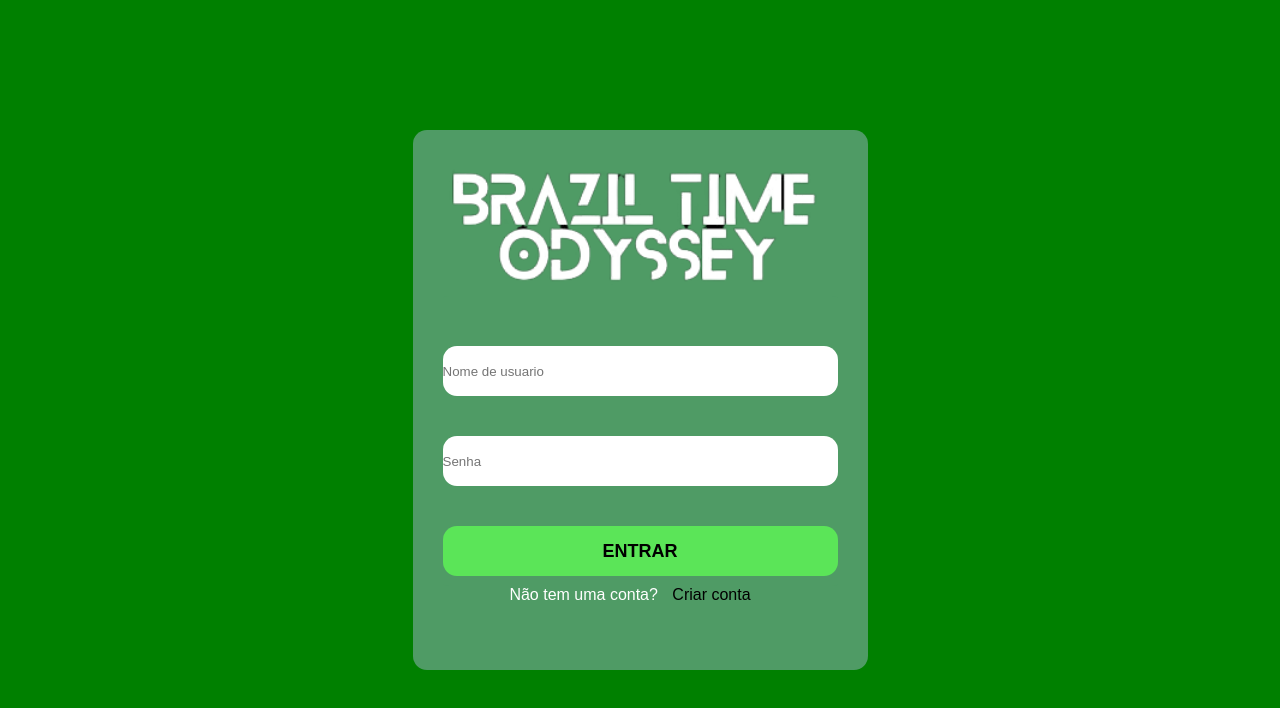
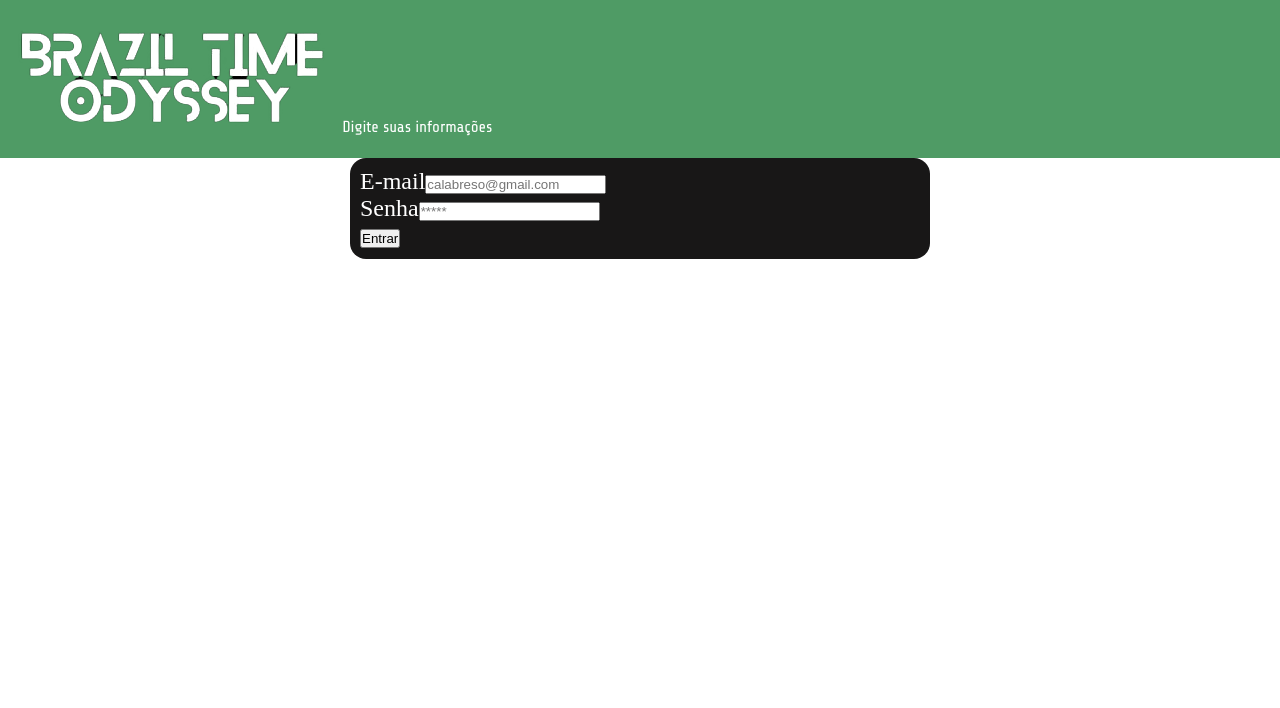
Before and after one commit to Kienner/TCC, a React (Vite) app: page /Login in a window 1280 px wide. Shown: the top 708 px of the page. Built offline with nearby package versions, Linux system fonts and the light colour scheme.

Commit message:
add user login and cad]

```diff
--- a/package.json
+++ b/package.json
@@ -24,7 +24,7 @@
     "eslint-plugin-react": "^7.33.2",
     "eslint-plugin-react-hooks": "^4.6.0",
     "eslint-plugin-react-refresh": "^0.4.5",
-    "sass": "^1.71.1",
-    "vite": "^5.1.4"
+    "sass": "^1.72.0",
+    "vite": "^5.2.2"
   }
 }
--- a/src/App.jsx
+++ b/src/App.jsx
@@ -1,13 +1,10 @@
 import React, { Component } from 'react';
-import {initializeApp} from 'firebase/app'
+
 import { BrowserRouter, Routes, Route } from 'react-router-dom';
 import Home from './components/Home/Home';
 import CadastrarAtt from './components/CadastrarAtt/CadastrarAtt';
 import Login from './components/Login/Login';
-import CadastrarUser from './components/CadastrarUser/CadastrarUser';
-
-
-
+import Register from './components/Register/Register';
 
 
 
@@ -20,8 +17,7 @@ export class App extends Component {
           <Route path="/" element={<Home/>} />
           <Route path="/Atualizacoes" element={<CadastrarAtt/>} />
           <Route path="/Login" element={<Login/>} />
-          <Route path="/Cadastro" element={<CadastrarUser/> }/>
-
+          <Route path="/register" element={<Register/>} />
 
         </Routes>
       </BrowserRouter>
--- a/src/components/CadastrarUser/CadastrarUser.jsx
+++ /dev/null
@@ -1,72 +0,0 @@
-import { initializeApp } from 'firebase/app';
-import React, { useEffect, useState } from 'react';
-import { collection, getDocs, getFirestore, addDoc } from 'firebase/firestore';
-
-
-
-
-const firebaseConfig = {
-  apiKey: "AIzaSyC-fQvh9ym1QbeW7roDwKTpzjB7OxuWqXs",
-  authDomain: "testedelogin-ea50d.firebaseapp.com",
-  databaseURL: "https://testedelogin-ea50d-default-rtdb.firebaseio.com",
-  projectId: "testedelogin-ea50d",
-  storageBucket: "testedelogin-ea50d.appspot.com",
-  messagingSenderId: "665839759271",
-  appId: "1:665839759271:web:d2dd8936bed805fc551082",
-  measurementId: "G-WY2SLC17HB"
-};
-
-const CadastrarUser = () => {
-  const [name, setName] = useState("");
-  const [email, setEmail] = useState("");
-  const [users, setUsers] = useState([]);
-
-  useEffect(() => {
-    const firebaseApp = initializeApp(firebaseConfig);
-    const db = getFirestore(firebaseApp);
-    const userCollectionRef = collection(db, "users");
-
-    const getUsers = async () => {
-      const data = await getDocs(userCollectionRef);
-      setUsers(data.docs.map((doc) => ({ ...doc.data(), id: doc.id })));
-    };
-
-    getUsers();
-  }, []);
-
-  const handleCreateUser = async () => {
-    const firebaseApp = initializeApp(firebaseConfig);
-    const db = getFirestore(firebaseApp);
-    const userCollectionRef = collection(db, "users");
-
-    const newUser = { name, email };
-    await addDoc(userCollectionRef, newUser);
-
-    // Atualizar lista de usuários
-    const updatedUsers = [...users, newUser];
-    setUsers(updatedUsers);
-
-    // Limpar campos de entrada
-    setName("");
-    setEmail("");
-  };
-
-  return (
-    <div>
-      <input type="text" placeholder='nome' value={name} onChange={e => setName(e.target.value)} />
-      <input type="text" placeholder='email' value={email} onChange={e => setEmail(e.target.value)} />
-      <button onClick={handleCreateUser}>Criar user</button>
-
-      <ul>
-        {users.map(user => (
-          <div key={user.id}>
-            <li>{user.name}</li>
-            <li>{user.email}</li>
-          </div>
-        ))}
-      </ul>
-    </div>
-  );
-};
-
-export default CadastrarUser;
--- a/src/components/CadastrarUser/CadastrarUser.scss
+++ /dev/null
@@ -1,9 +0,0 @@
-form{
-    display: flex;
-    flex-direction: column;
-    align-items: center;
-    justify-content: center;
-    background-color: green;
-    width: 50%;
-    padding: 90px 10px;
-}
--- a/src/components/Login/Login.jsx
+++ b/src/components/Login/Login.jsx
@@ -1,33 +1,76 @@
-import React, { Component } from 'react';
+import React, { useState } from 'react';
 import './Login.scss';
+import { auth } from '../../services/firebaseConfig';
+import { useSignInWithEmailAndPassword } from 'react-firebase-hooks/auth';
 
-export default class Login extends Component {
-  render() {
-    return (
-      <>
-        <html lang="en">
-          <head>
-            <meta charset="UTF-8" />
-            <meta name="viewport" content="width=device-width, initial-scale=1.0" />
-            <title>Document</title>
-          </head>
-          <body class="login-page">
-          <section class="area-login">
-          <div class="login">
-            <div>
-              <img src="/src/assets/img/logo.png" alt="" />
-              <form method='POST' action=''>
-                <input type="text" name='nome' placeholder='Nome de usuario' autoFocus />
-                <input type="password" name='senha' placeholder='Senha'  />
-                <input type="submit" value="entrar" />
-              </form>
-              <p>  Não tem uma conta? <a href="">Criar conta</a></p>
-            </div>
-          </div>
-          </section>
-          </body>
-        </html>
-      </>
-    );
+export function Login() {
+  const [email, setEmail] = useState("");
+  const [password, setPassword] = useState("");
+  const [
+    signInWithEmailAndPassword,
+    user,
+    loading,
+    error,
+  ] = useSignInWithEmailAndPassword(auth);
+
+  function handleSignIn(e) {
+    e.preventDefault();
+    signInWithEmailAndPassword(email, password)
+      .then((userCredential) => {
+        const user = userCredential.user;
+        console.log("Usuário logado:", user);
+      })
+      .catch((error) => {
+        console.error("Erro ao fazer login:", error.message);
+      });
   }
+
+  if (loading) {
+    return <p>Carregando...</p>;
+  }
+
+  if (user) {
+    // Redirecionar o usuário para outra página ou executar outra ação
+    return <p>Usuário logado com sucesso!</p>;
+  }
+
+  return (
+    <div className="container">
+      <header className="header">
+        <img src="/src/assets/img/logo.png" alt="logo" className='LogoImg'/>
+        <span> Digite suas informações</span>
+      </header>
+
+      <form>
+        <div className="inputContainer">
+          <label htmlFor="email">E-mail</label>
+          <input
+            type="text"
+            name='email'
+            id='email'
+            placeholder='calabreso@gmail.com'
+            onChange={e => setEmail(e.target.value)}
+          />
+        </div>
+
+        <div className="inputContainer">
+          <label htmlFor="senha">Senha</label>
+          <input
+            type="password"
+            name='password'
+            id='password'
+            placeholder='*****'
+            onChange={e => setPassword(e.target.value)}
+          />
+        </div>
+
+        <button className="button" onClick={handleSignIn}>
+          Entrar
+        </button>
+      </form>
+      {error && <p>Erro ao fazer login: {error.message}</p>}
+    </div>
+  );
 }
+
+export default Login;
--- /dev/null
+++ b/src/components/Register/Register.jsx
@@ -0,0 +1,63 @@
+import React, { useState } from 'react';
+import { createUserWithEmailAndPassword } from 'firebase/auth';
+import { auth } from '../../services/firebaseConfig';
+
+export function Register() {
+    const [email, setEmail] = useState("");
+    const [password, setPassword] = useState("");
+
+    function handleSignUp(e) {
+      e.preventDefault();
+      createUserWithEmailAndPassword(auth, email, password)
+        .then((userCredential) => {
+          // Usuário criado com sucesso
+          const user = userCredential.user;
+          console.log(user);
+        })
+        .catch((error) => {
+          // Lidar com erros de criação de usuário
+          console.error(error);
+        });
+    }
+
+    return (
+      <div className="container">
+        <header className="header">
+          <img src="/src/assets/img/logo.png" alt="logo" className='LogoImg'/>
+          <span> Digite suas informações</span>
+        </header>
+
+        <form>
+          <div className="inputContainer">
+            <label htmlFor="email">E-mail</label>
+            <input
+              type="text"
+              name='email'
+              id='email'
+              placeholder='calabreso@gmail.com'
+              value={email}
+              onChange={e => setEmail(e.target.value)}
+            />
+          </div>
+
+          <div className="inputContainer">
+            <label htmlFor="senha">Senha</label>
+            <input
+              type="password"
+              name='password'
+              id='password'
+              placeholder='*****'
+              value={password}
+              onChange={e => setPassword(e.target.value)}
+            />
+          </div>
+
+          <button className="button" onClick={handleSignUp}>
+            Cadastrar
+          </button>
+        </form>
+      </div>
+    );
+}
+
+export default Register;
--- /dev/null
+++ b/src/services/firebaseConfig.js
@@ -0,0 +1,18 @@
+import { initializeApp } from "firebase/app";
+import { getAuth } from "firebase/auth";
+import { getAnalytics } from "firebase/analytics";
+
+const firebaseConfig = {
+  apiKey: "AIzaSyC-fQvh9ym1QbeW7roDwKTpzjB7OxuWqXs",
+  authDomain: "testedelogin-ea50d.firebaseapp.com",
+  databaseURL: "https://testedelogin-ea50d-default-rtdb.firebaseio.com",
+  projectId: "testedelogin-ea50d",
+  storageBucket: "testedelogin-ea50d.appspot.com",
+  messagingSenderId: "665839759271",
+  appId: "1:665839759271:web:d2dd8936bed805fc551082",
+  measurementId: "G-WY2SLC17HB"
+};
+
+const app = initializeApp(firebaseConfig);
+export const auth = getAuth(app);
+const analytics = getAnalytics(app);
```
Also changed, not shown: src/components/Register/register.scss (added), 1 other file (tests, documents, lock files or other folders).
